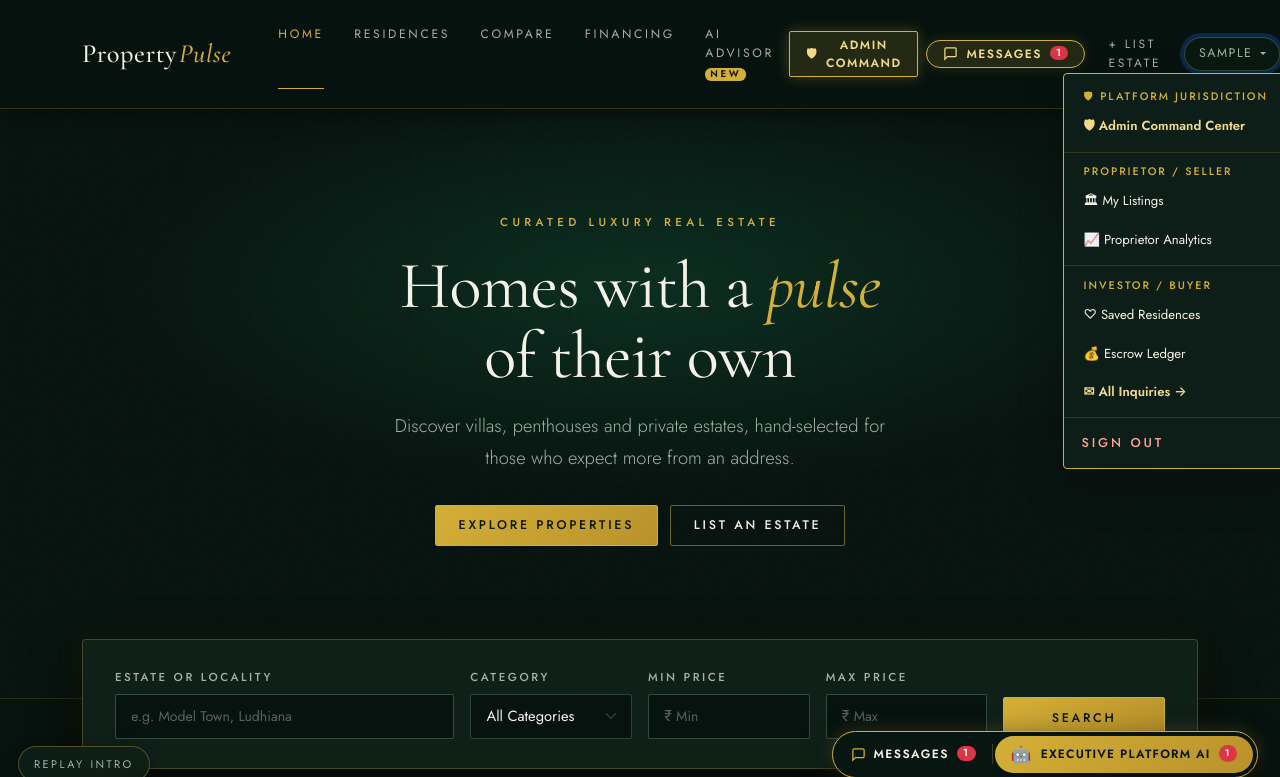
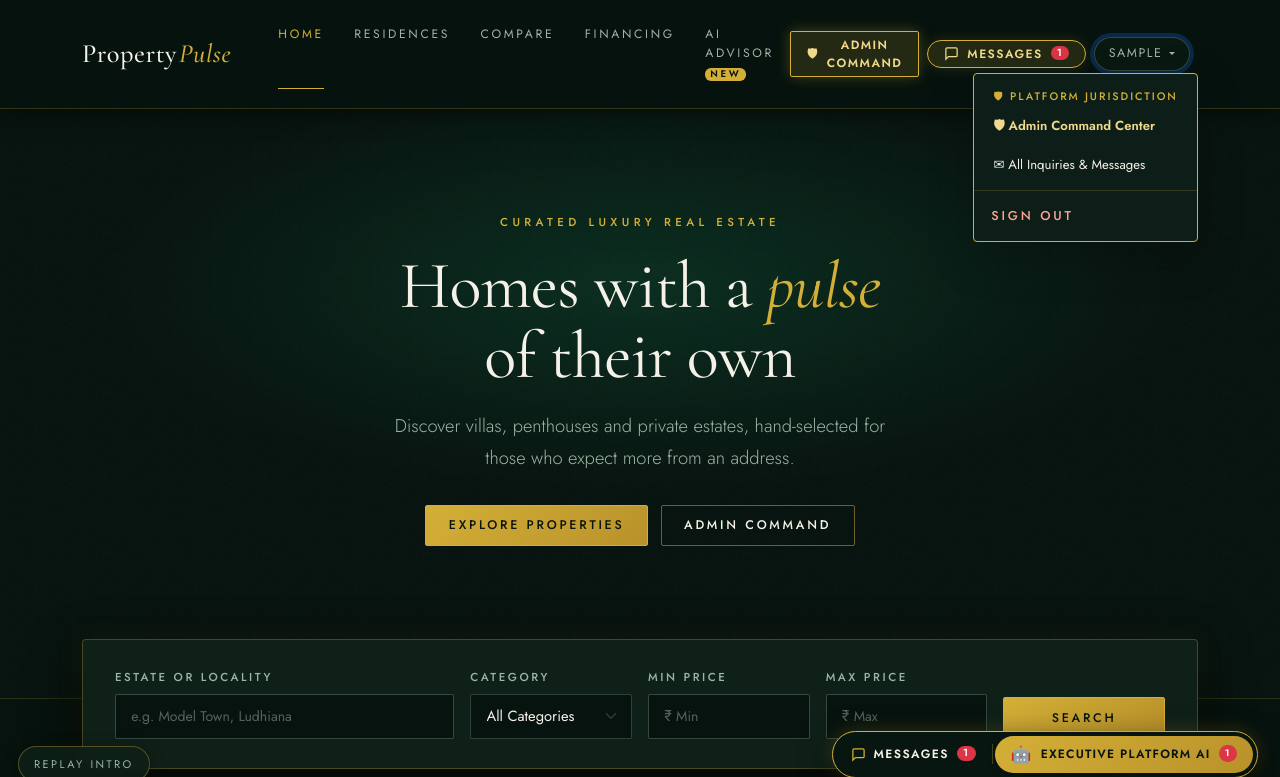
Before and after one commit to guntaas0108-eng/Software-Engineering-Project, a Django app: page / in a window 1280 px wide, after a click on "SAMPLE". Shown: the top 777 px of the page. Run offline with Django 5.2, Linux system fonts and the light colour scheme; a user stored in the database is signed in; tables that the repository leaves empty hold one stand-in row (values such as "Sample post"); grey boxes marked "Sample" are stand-in pictures.

Commit message:
fix(auth): restrict estate listing and proprietor options exclusively to Sellers (remove from Admin and Buyer)

```diff
--- a/realestate_platform/properties/templates/properties/home.html
+++ b/realestate_platform/properties/templates/properties/home.html
@@ -9,7 +9,13 @@
         <p class="pp-hero-sub mx-auto">Discover villas, penthouses and private estates, hand-selected for those who expect more from an address.</p>
         <div class="cta mt-3 mb-2">
             <a class="btn btn-primary gold me-2" href="{% url 'property_list' %}">Explore Properties</a>
-            <a class="btn btn-outline-primary line" href="{% url 'submit_property' %}">List an Estate</a>
+            {% if is_seller %}
+                <a class="btn btn-outline-primary line" href="{% url 'submit_property' %}">List an Estate</a>
+            {% elif is_platform_admin %}
+                <a class="btn btn-outline-warning line" href="{% url 'platform_admin' %}">Admin Command</a>
+            {% else %}
+                <a class="btn btn-outline-primary line" href="{% url 'estate_advisor' %}">Estate Advisory</a>
+            {% endif %}
         </div>
     </div>
 </section>
@@ -61,7 +67,7 @@
                 <div class="col-12">
                     <div class="pp-empty-state">
                         <h3>No Estates Listed Yet</h3>
-                        <p>Be the first to <a href="{% url 'submit_property' %}">list a premier estate</a> on PropertyPulse.</p>
+                        <p>{% if is_seller %}Be the first to <a href="{% url 'submit_property' %}">list a premier estate</a> on PropertyPulse.{% else %}New premier estates will be cataloged shortly.{% endif %}</p>
                     </div>
                 </div>
             {% endfor %}
--- a/realestate_platform/properties/templates/properties/listing.html
+++ b/realestate_platform/properties/templates/properties/listing.html
@@ -41,7 +41,7 @@
                 <div class="pp-empty-state">
                     <svg viewBox="0 0 24 24" fill="none" stroke="#16302E" stroke-width="1.4"><circle cx="11" cy="11" r="7"/><path d="M21 21l-4.3-4.3" stroke-linecap="round"/></svg>
                     <h3>No properties match your search</h3>
-                    <p><a href="{% url 'property_list' %}">Clear filters</a> or <a href="{% url 'submit_property' %}">list one yourself</a>.</p>
+                    <p><a href="{% url 'property_list' %}">Clear filters</a>{% if is_seller %} or <a href="{% url 'submit_property' %}">list one yourself</a>{% endif %}.</p>
                 </div>
             </div>
         {% endfor %}
--- a/realestate_platform/properties/views.py
+++ b/realestate_platform/properties/views.py
@@ -11,6 +11,7 @@ from .models import Property, PropertyImage, SavedProperty
 from .forms import PropertyForm
 from .duplicate_check import find_possible_duplicates
 from ml_predictor.predictor import PricePredictor
+from accounts.models import UserProfile
 
 predictor = PricePredictor()
 
@@ -44,6 +45,17 @@ def home(request):
 
 @login_required
 def submit_property(request):
+    is_seller = (
+        hasattr(request.user, "profile")
+        and request.user.profile.role == UserProfile.Role.SELLER
+    )
+    if not is_seller:
+        messages.error(
+            request,
+            "Access Restricted: Listing an estate is reserved exclusively for registered Estate Proprietors / Sellers."
+        )
+        return redirect("property_list")
+
     if request.method == "POST":
         form = PropertyForm(request.POST)
         if form.is_valid():
@@ -141,6 +153,16 @@ def property_detail(request, pk):
 @login_required
 def my_listings(request):
     """Sprint 2 (Person 2): seller dashboard — every listing owned by this user, any status."""
+    is_seller = (
+        hasattr(request.user, "profile")
+        and request.user.profile.role == UserProfile.Role.SELLER
+    )
+    if not is_seller:
+        messages.error(
+            request,
+            "Access Restricted: Proprietor Listings dashboard is reserved exclusively for Sellers."
+        )
+        return redirect("property_list")
     properties = Property.objects.filter(seller=request.user)
     return render(request, "properties/my_listings.html", {"properties": properties})
 
@@ -256,6 +278,16 @@ def mortgage_calculator(request):
 @login_required
 def seller_analytics(request):
     """Proprietor analytics dashboard tracking portfolio valuation, inquiries, and saves."""
+    is_seller = (
+        hasattr(request.user, "profile")
+        and request.user.profile.role == UserProfile.Role.SELLER
+    )
+    if not is_seller:
+        messages.error(
+            request,
+            "Access Restricted: Proprietor Analytics is reserved exclusively for Sellers."
+        )
+        return redirect("property_list")
     my_props = Property.objects.filter(seller=request.user).prefetch_related("images", "conversations", "saved_by")
     total_valuation = sum(p.listed_price for p in my_props)
     total_inquiries = sum(p.conversations.count() for p in my_props)
--- a/realestate_platform/templates/base.html
+++ b/realestate_platform/templates/base.html
@@ -101,10 +101,12 @@
                         <span id="nav-msg-badge" class="badge rounded-pill bg-danger d-none" style="font-size:0.65rem; padding:2px 6px;">0</span>
                     </a>
 
-                    <!-- List Estate Link -->
-                    <a class="nav-link {% if request.resolver_match.url_name == 'submit_property' %}active{% endif %}" href="{% url 'submit_property' %}" style="font-size:0.75rem;">
+                    <!-- List Estate Link (EXCLUSIVELY FOR REGISTERED SELLERS) -->
+                    {% if is_seller %}
+                    <a class="nav-link {% if request.resolver_match.url_name == 'submit_property' %}active{% endif %}" href="{% url 'submit_property' %}" style="font-size:0.75rem; color:var(--gold-lt);">
                         + List Estate
                     </a>
+                    {% endif %}
 
                     <!-- User Account Dropdown (Cleans navbar, keeps all features in 1 click) -->
                     <div class="nav-item dropdown">
@@ -115,17 +117,22 @@
                             {% if is_platform_admin %}
                                 <li><h6 class="dropdown-header" style="color:var(--gold-lt);">&#128737; Platform Jurisdiction</h6></li>
                                 <li><a class="dropdown-item fw-semibold" href="{% url 'platform_admin' %}" style="color:var(--gold-lt) !important;">&#128737; Admin Command Center</a></li>
+                                <li><a class="dropdown-item" href="{% url 'chat_inbox' %}">&#9993; All Inquiries &amp; Messages</a></li>
                                 <li><hr class="dropdown-divider"></li>
-                            {% endif %}
+                            {% elif is_seller %}
                                 <li><h6 class="dropdown-header">Proprietor / Seller</h6></li>
                                 <li><a class="dropdown-item" href="{% url 'my_listings' %}">&#127963; My Listings</a></li>
+                                <li><a class="dropdown-item" href="{% url 'submit_property' %}">+ List New Estate</a></li>
                                 <li><a class="dropdown-item" href="{% url 'seller_analytics' %}">&#128200; Proprietor Analytics</a></li>
+                                <li><a class="dropdown-item fw-semibold" href="{% url 'chat_inbox' %}" style="color:var(--gold-lt) !important;">&#9993; Inquiries &amp; Site Visits &rarr;</a></li>
                                 <li><hr class="dropdown-divider"></li>
+                            {% else %}
                                 <li><h6 class="dropdown-header">Investor / Buyer</h6></li>
                                 <li><a class="dropdown-item" href="{% url 'buyer_dashboard' %}">&#9825; Saved Residences</a></li>
                                 <li><a class="dropdown-item" href="{% url 'my_transactions' %}">&#128176; Escrow Ledger</a></li>
                                 <li><a class="dropdown-item fw-semibold" href="{% url 'chat_inbox' %}" style="color:var(--gold-lt) !important;">&#9993; All Inquiries &rarr;</a></li>
                                 <li><hr class="dropdown-divider"></li>
+                            {% endif %}
                             <li>
                                 <form method="post" action="{% url 'logout' %}" class="px-3 py-1">
                                     {% csrf_token %}
```
Lines whose indentation alone changed are shown as unchanged.
